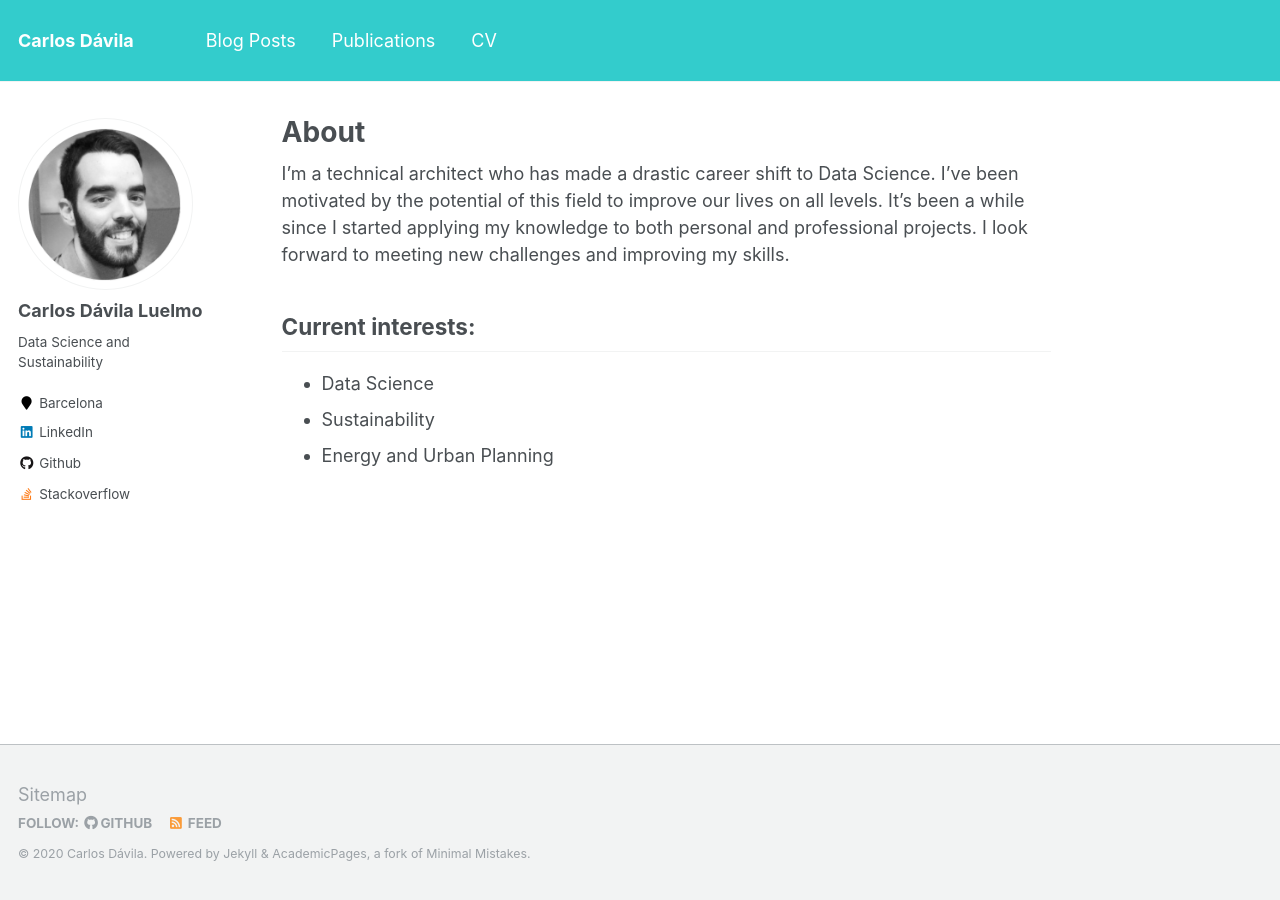
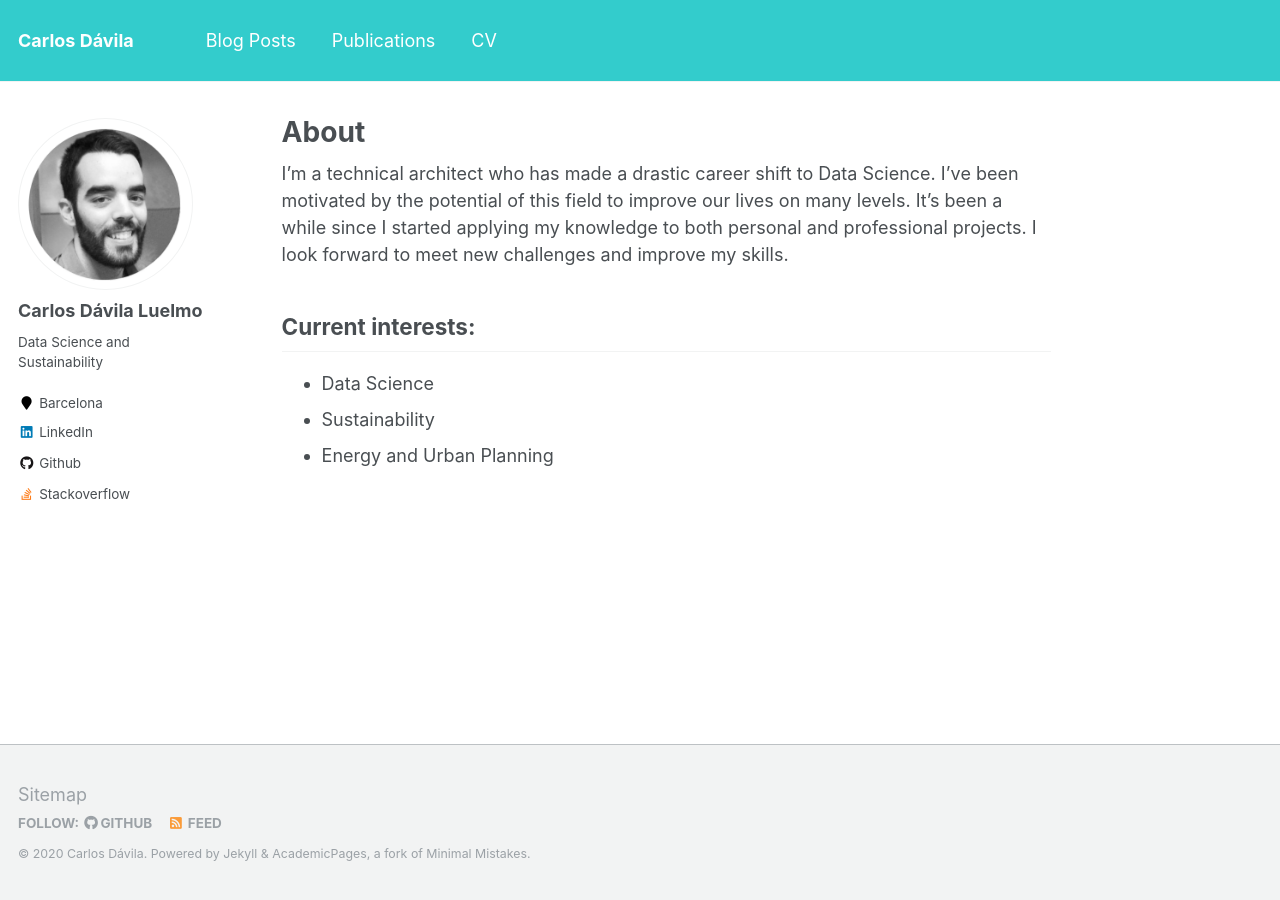
Before and after one commit to carlosdavila91/carlosdavila91.github.io, a Jekyll site: the page built from _pages/about.md, in a window 1280 px wide. Built offline with Jekyll 4.4.1, drawn with Linux system fonts in a browser that asks for light colours.

Commit message:
Improve some drafting

```diff
--- a/_pages/about.md
+++ b/_pages/about.md
@@ -8,7 +8,7 @@ redirect_from:
   - /about.html
 ---
 
-I’m a technical architect who has made a drastic career shift to Data Science. I've been motivated by the potential of this field to improve our lives on all levels. It’s been a while since I started applying my knowledge to both personal and professional projects. I look forward to meeting new challenges and improving my skills.
+I’m a technical architect who has made a drastic career shift to Data Science. I've been motivated by the potential of this field to improve our lives on many levels. It’s been a while since I started applying my knowledge to both personal and professional projects. I look forward to meet new challenges and improve my skills.
 
 ## Current interests:
 + Data Science
```
Also changed, not shown: _pages/cv.md (+1 -1 lines).
